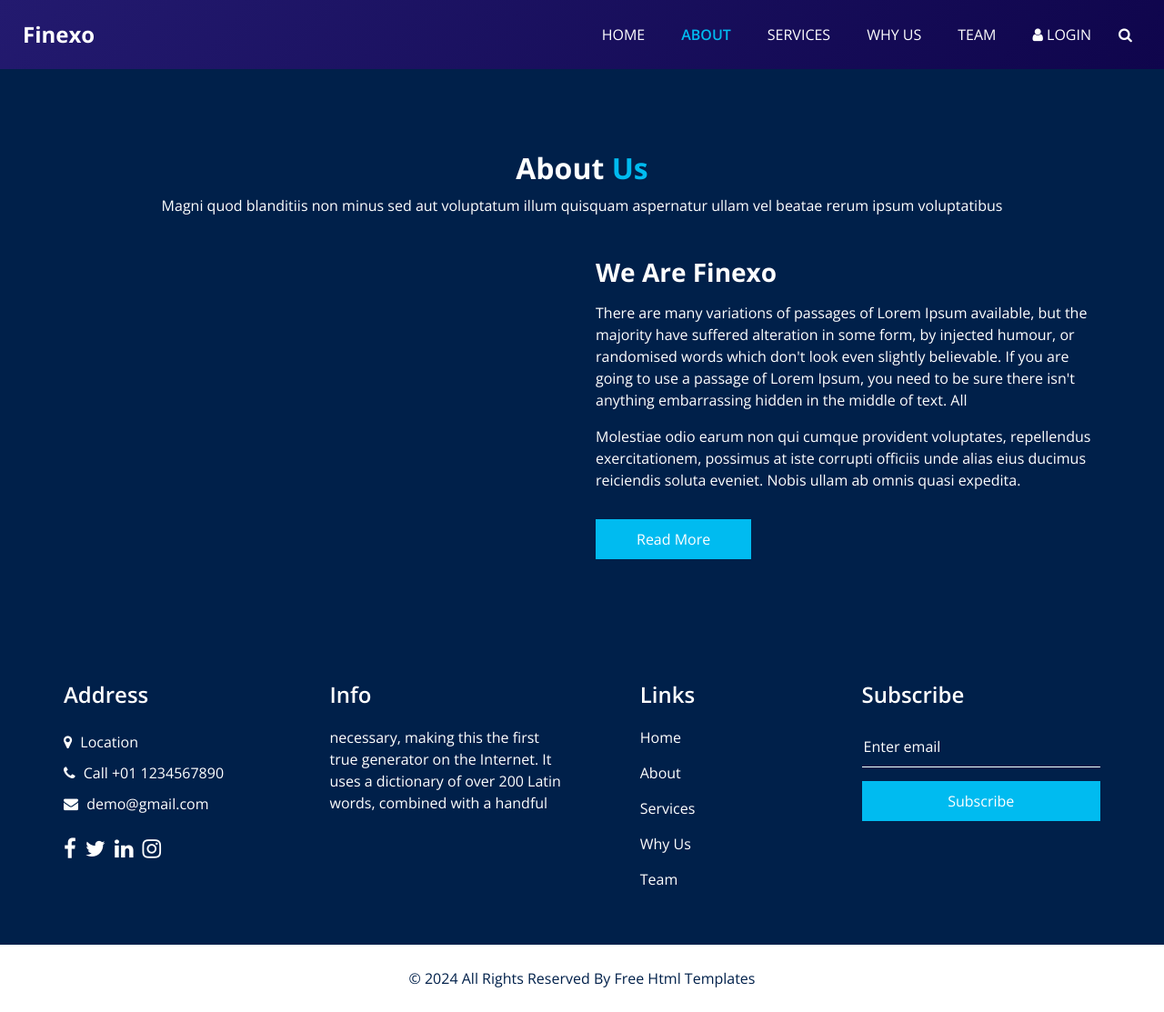
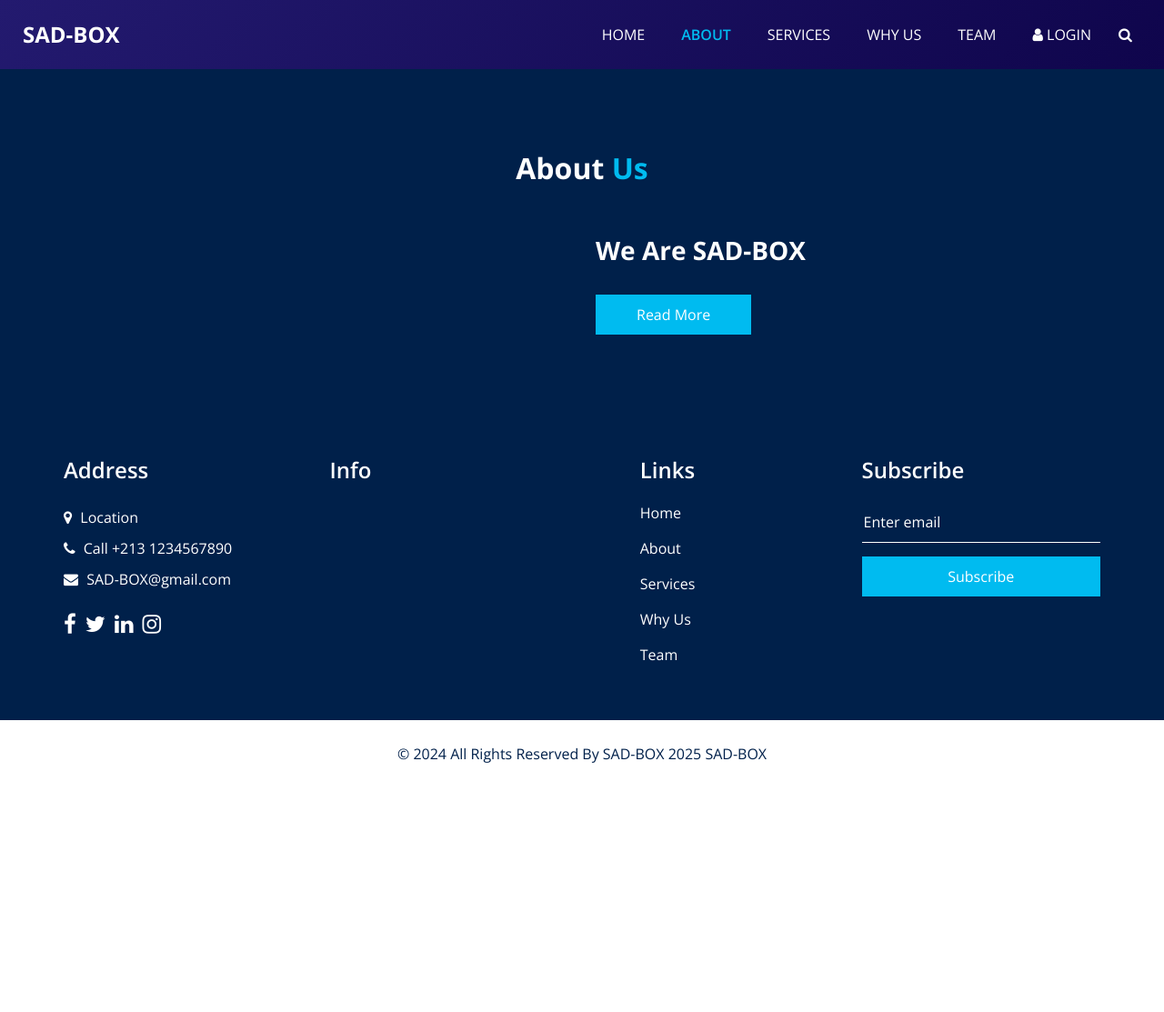
Before and after one commit to sadjed10/SAD_JED.BOX, a plain HTML site: page about.html in a window 1280 px wide. Shown: the whole page at 91% size. After the commit the page ends 866 px from the top, so only its background shows below. Drawn offline with nearby package versions, Linux system fonts and the light colour scheme; some packages are replaced by stand-ins of ours.

Commit message:
Update about.html

```diff
--- a/about.html
+++ b/about.html
@@ -13,7 +13,7 @@
   <meta name="author" content="" />
   <link rel="shortcut icon" href="images/favicon.png" type="">
 
-  <title> Finexo </title>
+  <title> SAD-BOX </title>
 
   <!-- bootstrap core css -->
   <link rel="stylesheet" type="text/css" href="css/bootstrap.css" />
@@ -50,7 +50,7 @@
         <nav class="navbar navbar-expand-lg custom_nav-container ">
           <a class="navbar-brand" href="index.html">
             <span>
-              Finexo
+              SAD-BOX
             </span>
           </a>
 
@@ -100,7 +100,6 @@
           About <span>Us</span>
         </h2>
         <p>
-          Magni quod blanditiis non minus sed aut voluptatum illum quisquam aspernatur ullam vel beatae rerum ipsum voluptatibus
         </p>
       </div>
       <div class="row">
@@ -112,16 +111,12 @@
         <div class="col-md-6">
           <div class="detail-box">
             <h3>
-              We Are Finexo
+              We Are SAD-BOX
             </h3>
             <p>
-              There are many variations of passages of Lorem Ipsum available, but the majority have suffered alteration
-              in some form, by injected humour, or randomised words which don't look even slightly believable. If you
-              are going to use a passage of Lorem Ipsum, you need to be sure there isn't anything embarrassing hidden in
-              the middle of text. All
+
             </p>
             <p>
-              Molestiae odio earum non qui cumque provident voluptates, repellendus exercitationem, possimus at iste corrupti officiis unde alias eius ducimus reiciendis soluta eveniet. Nobis ullam ab omnis quasi expedita.
             </p>
             <a href="">
               Read More
@@ -154,13 +149,13 @@
               <a href="">
                 <i class="fa fa-phone" aria-hidden="true"></i>
                 <span>
-                  Call +01 1234567890
+                  Call +213 1234567890
                 </span>
               </a>
               <a href="">
                 <i class="fa fa-envelope" aria-hidden="true"></i>
                 <span>
-                  demo@gmail.com
+                  SAD-BOX@gmail.com
                 </span>
               </a>
             </div>
@@ -186,7 +181,6 @@
               Info
             </h4>
             <p>
-              necessary, making this the first true generator on the Internet. It uses a dictionary of over 200 Latin words, combined with a handful
             </p>
           </div>
         </div>
@@ -235,8 +229,9 @@
   <section class="footer_section">
     <div class="container">
       <p>
-        &copy; <span id="displayYear"></span> All Rights Reserved By
-        <a href="https://html.design/">Free Html Templates</a>
+
+    &copy; <span id="displayYear"></span> All Rights Reserved By SAD-BOX 2025
+        <a href="/">SAD-BOX</a>
       </p>
     </div>
   </section>
```
